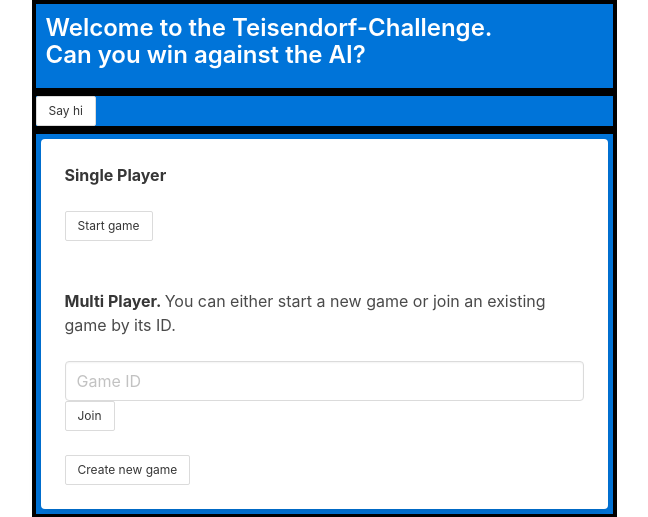
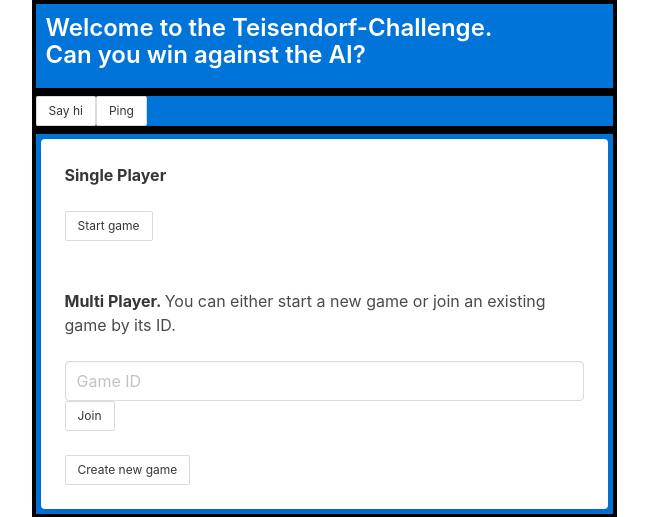
Before and after one commit to leo-pfeiffer/connect4-ai, a Flask app: page / in a window 1280 px wide. Shown: the top 517 px of the page, without its empty margins (316-964 px from the left). Run offline with Flask 2, Linux system fonts and the light colour scheme; some libraries are stand-ins or nearby versions.

Commit message:
Changed implementation from RESTful to SocketIO

```diff
--- a/app.py
+++ b/app.py
@@ -28,6 +28,12 @@ def handle_message(data):
     print('received message: ' + data)
     send(data)
 
+
+@socketio.on('ping')
+def handle_ping(data):
+    print('ping: ' + data['data'])
+    emit('ping', 'pong')
+
 # SocketIO === END ===
 
 
@@ -47,6 +53,15 @@ def ai_action():
         x = call_AI(gameBoard, ai)
 
         return str(x), 200
+
+
+@socketio.on('ai-action')
+def handle_ai_action(data):
+    gameBoard = data['gameBoard']
+    ai = data['opponent']
+    x = call_AI(gameBoard, ai)
+
+    emit('ai-action', str(x))
 
 
 def gameBoard_to_matrix(gameBoard):
--- a/templates/connect_html.html
+++ b/templates/connect_html.html
@@ -14,6 +14,7 @@
 
     <div id="socketio" class="center boxed">
         <button class="button is-small" id="say-hi">Say hi</button>
+        <button class="button is-small" id="ping">Ping</button>
     </div>
 
     <div id="entry" class="center boxed" v-show="state === 'entry'">
@@ -105,8 +106,16 @@
       console.log(data);
     });
 
+    // handle the event sent with socket.send()
+    socket.on('ping', data => {
+      console.log(data);
+    });
+
     document.getElementById('say-hi').onclick = () => {
         socket.send('Hi')
     }
+    document.getElementById('ping').onclick = () => {
+        socket.emit('ping', {data: 'ping'})
+    }
 
 </script>
--- a/templates/static/index.js
+++ b/templates/static/index.js
@@ -9,6 +9,15 @@ window.onload = function() {
 }
 
 const makeGame = function() {
+
+	// SocketIO socket
+	const socket = io();
+
+	// process ai-action response
+	socket.on('ai-action', col => {
+		console.log('Socket: AI played column ' + col);
+		markNextFree(col)
+	});
 
 	const delimiters = ["[[", "]]"];
 
@@ -120,7 +129,6 @@ const makeGame = function() {
 
 		// reset variables
 		numTurns = 0;
-		opponent = "None";
 		currentPlayer = 'red';
 
 		return gameBoard;
@@ -136,16 +144,22 @@ const makeGame = function() {
 
 		if (opponent === 'Human') return
 
-		// POST
-		fetch('/ai-action', {
-			method: 'POST',
-			body: JSON.stringify({ 'list': [gameBoard, opponent]})
-		}).then(function (response) {
-			return response.text();
-		}).then(function (col) {
-			console.log('AI played column ' + col);
-			return col;
-		}).then(markNextFree);
+		// Emit action to socket
+		socket.emit('ai-action', {
+			gameBoard: gameBoard,
+			opponent: opponent
+		})
+
+		// // POST
+		// fetch('/ai-action', {
+		// 	method: 'POST',
+		// 	body: JSON.stringify({ 'list': [gameBoard, opponent]})
+		// }).then(function (response) {
+		// 	return response.text();
+		// }).then(function (col) {
+		// 	console.log('POST: AI played column ' + col);
+		// 	return col;
+		// }).then(markNextFree);
 	};
 
 	// check whether there are four connected pieces
@@ -201,7 +215,6 @@ const makeGame = function() {
 		},
 		methods: {
 			clickColumn: function(col) {
-				console.log('mark next free fo column ' + col)
 				markNextFree(col)
 			}
 		},
```
